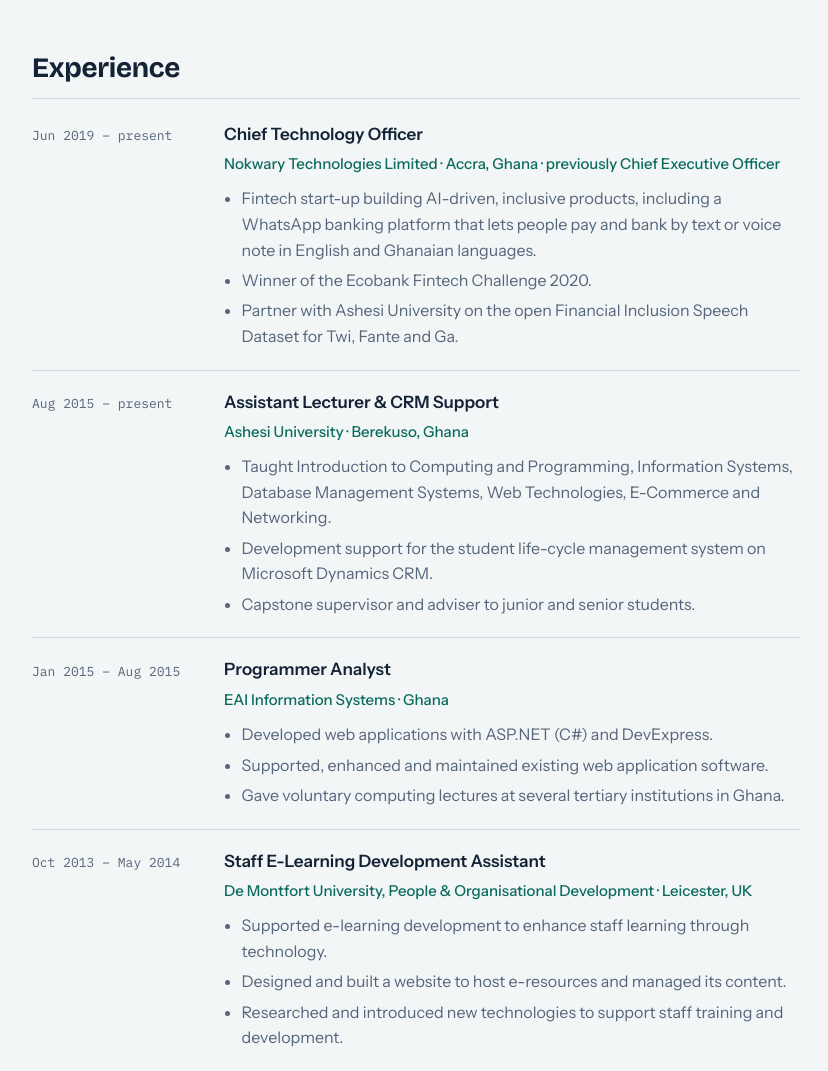
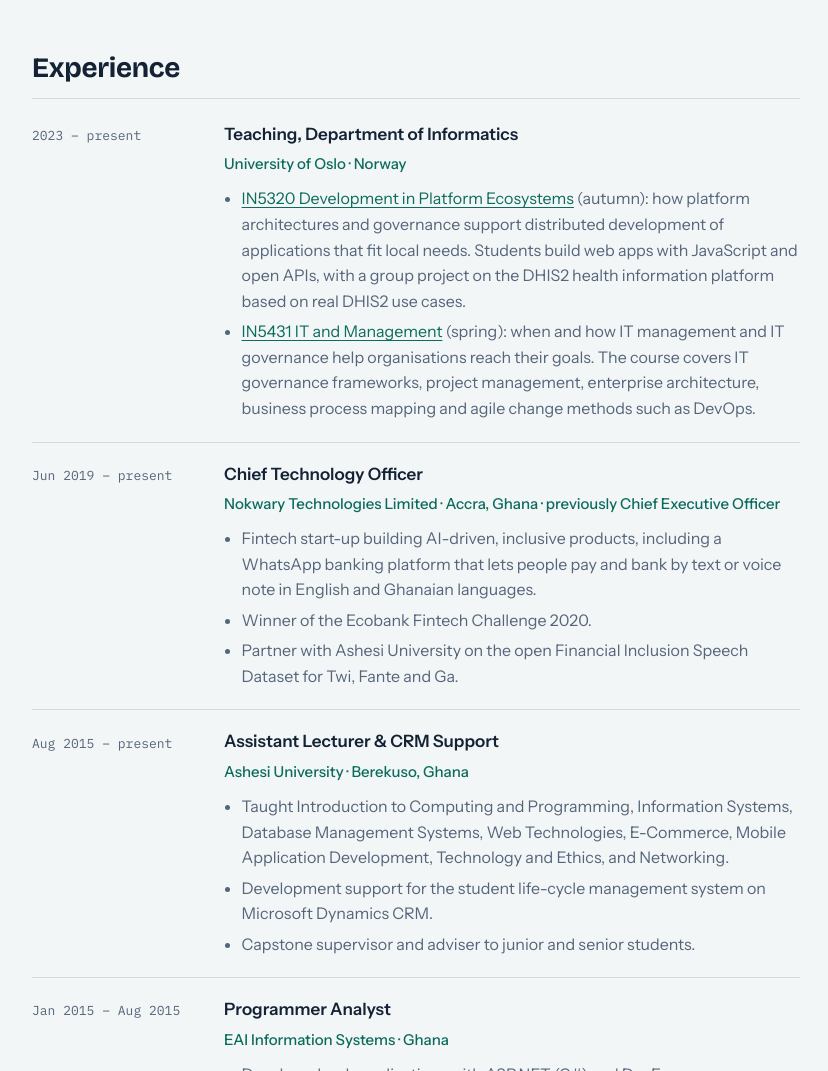
Before and after one commit to dsampah/profile, a plain HTML site: page index.html in a window 1280 px wide. Shown: the part 1440-2511 px from the top of the page, without its empty margins (368-1196 px from the left). Drawn offline with nearby package versions, Linux system fonts and the light colour scheme.

Commit message:
course_teaching

```diff
--- a/index.html
+++ b/index.html
@@ -115,6 +115,17 @@
       <h2>Experience</h2>
       <ol class="timeline">
         <li>
+          <p class="when">2023 – present</p>
+          <div>
+            <h3>Teaching, Department of Informatics</h3>
+            <p class="org">University of Oslo · Norway</p>
+            <ul>
+              <li><a href="https://www.uio.no/studier/emner/matnat/ifi/IN5320/index.html" rel="noopener">IN5320 Development in Platform Ecosystems</a> (autumn): how platform architectures and governance support distributed development of applications that fit local needs. Students build web apps with JavaScript and open APIs, with a group project on the DHIS2 health information platform based on real DHIS2 use cases.</li>
+              <li><a href="https://www.uio.no/studier/emner/matnat/ifi/IN5431/index.html" rel="noopener">IN5431 IT and Management</a> (spring): when and how IT management and IT governance help organisations reach their goals. The course covers IT governance frameworks, project management, enterprise architecture, business process mapping and agile change methods such as DevOps.</li>
+            </ul>
+          </div>
+        </li>
+        <li>
           <p class="when">Jun 2019 – present</p>
           <div>
             <h3>Chief Technology Officer</h3>
@@ -132,7 +143,7 @@
             <h3>Assistant Lecturer &amp; CRM Support</h3>
             <p class="org">Ashesi University · Berekuso, Ghana</p>
             <ul>
-              <li>Taught Introduction to Computing and Programming, Information Systems, Database Management Systems, Web Technologies, E-Commerce and Networking.</li>
+              <li>Taught Introduction to Computing and Programming, Information Systems, Database Management Systems, Web Technologies, E-Commerce, Mobile Application Development, Technology and Ethics, and Networking.</li>
               <li>Development support for the student life-cycle management system on Microsoft Dynamics CRM.</li>
               <li>Capstone supervisor and adviser to junior and senior students.</li>
             </ul>
```
